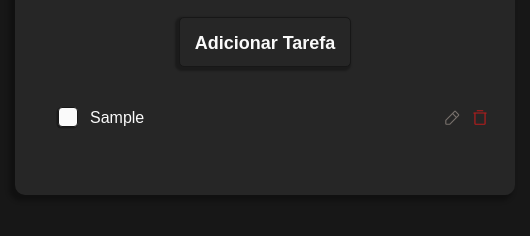
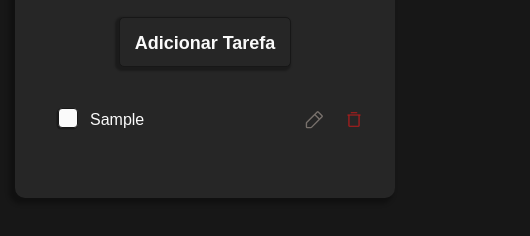
Before and after one commit to GabrielSgaria/listaDeTarefas, a plain HTML site: page index.html in a window 390 px wide. Both pictures are taken after typing "Sample" into the empty fields and a click on the button "Adicionar Tarefa". Shown: the part 228-464 px from the top of the page, 530 px wide, since content can reach past the window. Drawn offline with Linux system fonts and the light colour scheme.

Commit message:
novoTheme

```diff
--- a/assets/css/style.css
+++ b/assets/css/style.css
@@ -181,16 +181,34 @@ li.concluida span {
     outline: 2px solid var(--primary-color-dark);
 }
 
-@media screen and (max-width: 640px) {
+@media screen and (max-width: 481px) {
     .wrapper {
-        width: 500px;
+        width: 380px;
+    }
+    .editar{
+        width: 30px;
+        height: 30px;
+        justify-content: center;
+    }
+    .apagar{
+        width: 30px;
+        height: 30px;
+        justify-content: center;
+    }
 
+    .editar img {
+        width: 22px;
+        height: 22px;
+    }
+    .editar img {
+        width: 22px;
+        height: 22px;
     }
     .addTask {
         flex-direction: column;
     }
     .task{
-        width: 400px;
+        width: 300px;
     }
 
     .text {
```
